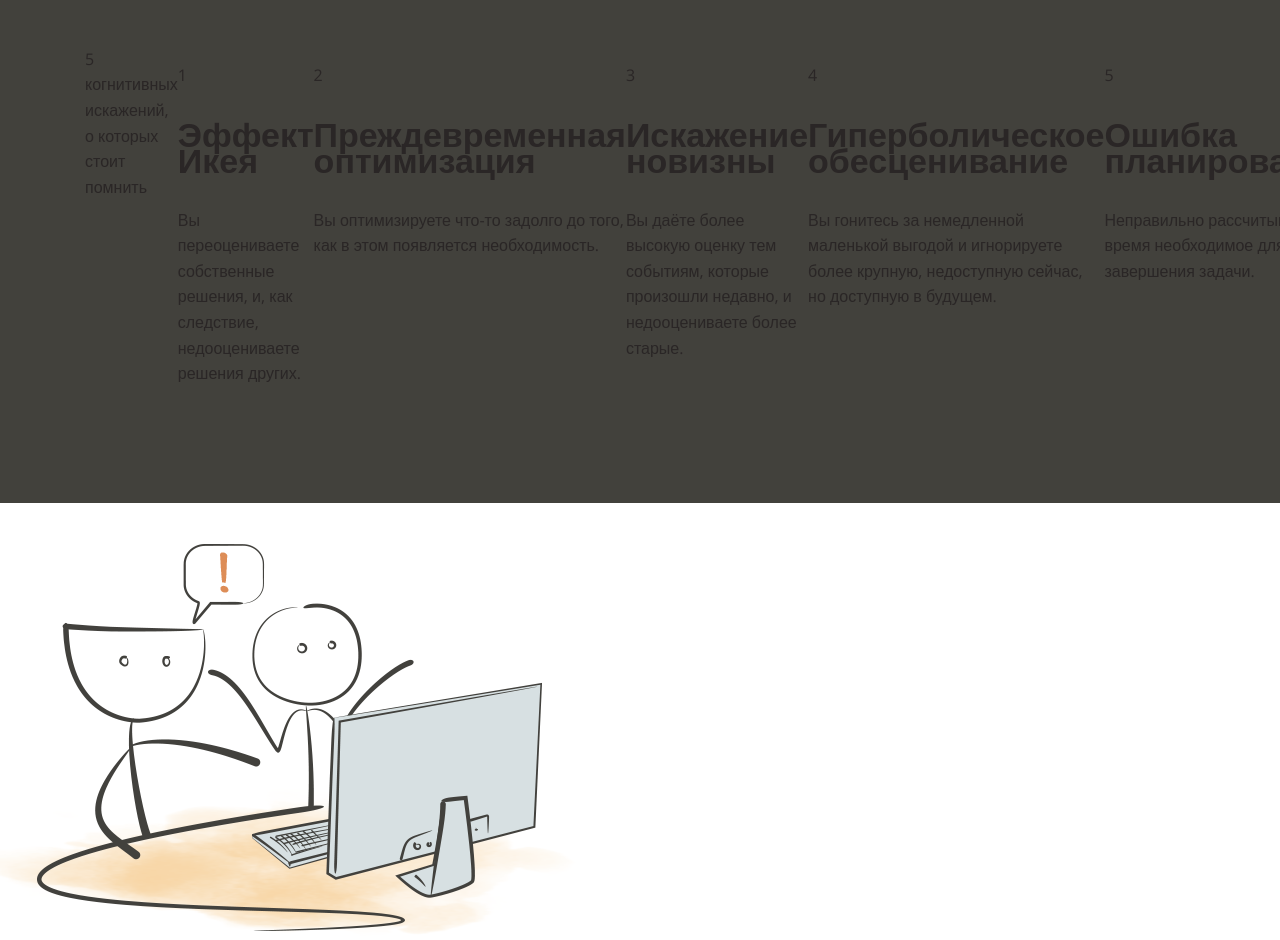
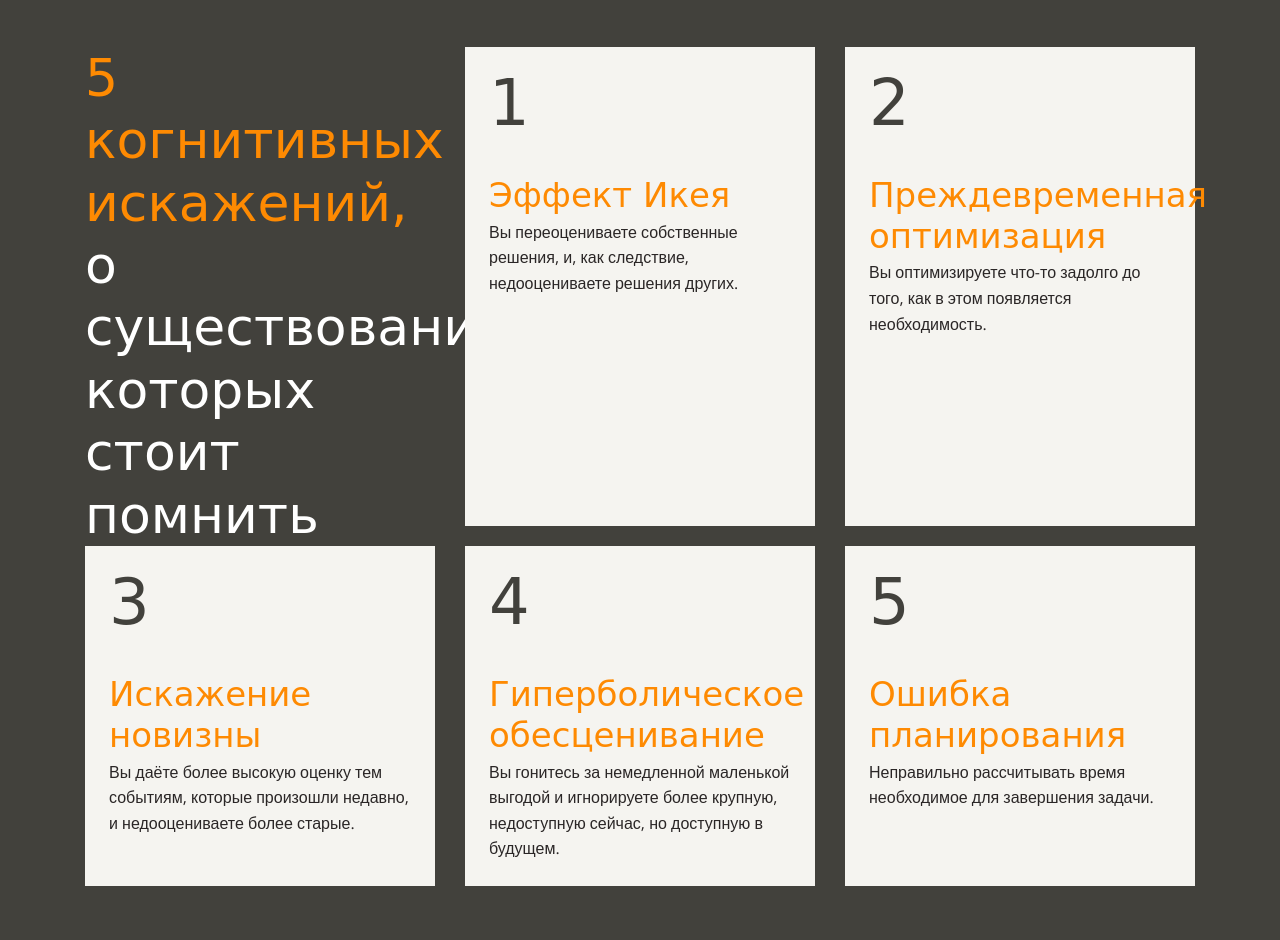
Before and after one commit to malevka/layout-designer-project-lvl1, a website: page src/index.html in a window 1280 px wide. Shown: the part 1820-2760 px from the top of the page. Drawn offline with nearby package versions, Linux system fonts and the light colour scheme; a web font is replaced by a local one.

Commit message:
add page with cards
* add markup for cards
* add styles for cards

```diff
--- a/src/index.html
+++ b/src/index.html
@@ -19,7 +19,7 @@
                 <div class="col">
                     <p>Вместе они формируют что-то вроде замкнутого цикла, и это может привести к длительной потере продуктивности, багам и бесконечному разочарованию.</p>
                     <p>Если мы сможем минимизировать воздействие одного или нескольких из этих факторов, то сможем сломать и цикл, а остатки нейтрализовать.</p>
-                    <a class="btn bg-primary mt-22" href="#cognitive-biases">Подробнее</a>
+                    <a class="link-reset btn btn-primary mt-22" href="#cognitive-biases">Подробнее</a>
                 </div>
             </div>
             </section>
@@ -34,37 +34,38 @@
         </section>
         <section id="cognitive-biases" class="bg-primary-dark">
             <article class="container">
-                <div class="d-flex mt-100" >
-                <div >5 когнитивных искажений, о которых стоит помнить</div>
-                <div>
-                    <p>1</p>
-                    <h3 class="hdr-34">Эффект Икея</h3>
-                    <p>Вы переоцениваете собственные решения, и, как следствие, недооцениваете решения других.</p>
-                </div>
-                <div>
-                    <p>2</p>
-                    <h3 class="hdr-34">Преждевременная оптимизация</h3>
-                    <p>Вы оптимизируете что-то задолго до того, как в этом появляется необходимость.</p>
-                </div>
-                <div>
-                    <p>3</p>
-                    <h3 class="hdr-34">Искажение новизны</h3>
-                    <p>Вы даёте более высокую оценку тем событиям, которые произошли недавно, и недооцениваете более старые.</p>
-                </div>
-                <div>
-                    <p>4</p>
-                    <h3 class="hdr-34">Гиперболическое обесценивание</h3>
-                    <p>Вы гонитесь за немедленной маленькой выгодой и игнорируете более крупную, недоступную сейчас, но доступную в будущем.</p>
-                </div>
-                <div>
-                    <p>5</p>
-                    <h3 class="hdr-34">Ошибка планирования</h3>
-                    <p>Неправильно рассчитывать время необходимое для завершения задачи.</p>
-                </div>
+                <div class="d-flex mt-100 fw-w jc-sb" >
+                <div  class="font-header w-350 fs-52 txt-white"><span class="txt-primary">5 когнитивных искажений,</span><br> о существовании которых стоит помнить</div>
+                <a href="#ikea-effect" class="card card-white link-reset">
+                    <p class=" card-number font-header">1</p>
+                    <h3 class="card-title font-header hdr-34">Эффект Икея</h3>
+                    <p class="m-0">Вы переоцениваете собственные решения, и, как следствие, недооцениваете решения других.</p>
+                </a>
+                <a href="#premature-optimization" class="card card-white link-reset">
+                    <p class=" card-number font-header">2</p>
+                    <h3 class="card-title font-header hdr-34">Преждевременная оптимизация</h3>
+                    <p class="m-0">Вы оптимизируете что-то задолго до того, как в этом появляется необходимость.</p>
+                </a>
+                <a href="#novelty-bias" class="card card-white link-reset">
+                    <p class=" card-number font-header">3</p>
+                    <h3 class="card-title font-header hdr-34">Искажение новизны</h3>
+                    <p class="m-0">Вы даёте более высокую оценку тем событиям, которые произошли недавно, и недооцениваете более старые.</p>
+                </a>
+                <a href="#present-bias" class="card card-white link-reset">
+                    <p class=" card-number font-header">4</p>
+                    <h3 class="card-title font-header hdr-34">Гиперболическое обесценивание</h3>
+                    <p class="m-0">Вы гонитесь за немедленной маленькой выгодой и игнорируете более крупную, недоступную сейчас, но доступную в будущем.</p>
+                </a>
+                <a href="#planning-fallacy" class="card card-white link-reset">
+                    <p class=" card-number font-header">5</p>
+                    <h3 class="card-title font-header hdr-34">Ошибка планирования</h3>
+                    <p class="m-0">Неправильно рассчитывать время необходимое для завершения задачи.</p>
+                </a>
             </div>
             </article>
         </section>
-        <article >
+        <section class="bg">
+            <article id="ikea-effect" class="container">
                 <img src="images/1.png" alt="Senior developer teaches junior developer">
                 <p>Когнитивные искажения</p>
                 <h2 class="hdr-60">Эффект Икея</h2>
@@ -73,7 +74,9 @@
                 <p>Когнитивное искажение называется так из-за того, что потребители зачастую предпочитают покупать товары, которые они могут собрать сами, а не уже собранные кем-то.</p>
                 <p>Мы склонны переоцнивать наши собственные решения и недооценивать решения других. Если вы когда-то работали в компании, которая использовала тупой внутренний инструмент вместо более удобного готового решения, вы понимаете, о чём я говорю.</p>
             </article>
-        <article>
+        </section>
+        <section>
+            <article id="premature-optimization">
                 <p>Когнитивные искажения</p>
                 <h2 class="hdr-60">Преждевременная оптимизация</h2>
                 <p>Вы оптимизируете что-то задолго до того, как в этом появляется необходимость.</p>
@@ -82,7 +85,9 @@
                 <p>Если вы добавите аэродинамический спойлер к своему старому автомобилю вместо ремонта мотора, то автомобиль не станет быстрее.</p>
                 <p>Отличный пример: писать максимально подтюненный и высокопроизводительный код для всего лишь экспериментального проекта.</p>
             </article>
-        <article>
+        </section>
+        <section>
+            <article id="novelty-bias">
                 <img src="images/3.png" alt="A man with a light bulb and a basket of ideas">
                 <p>Когнитивные искажения</p>
                 <h2 class="hdr-60">Искажение новизны</h2>
@@ -91,7 +96,9 @@
                 <p>Часто это искажение настигает нас, когда нужно решение проблемы и… о! Мы как раз только что решили подобную проблему! Давайте использовать это же решение, потому что оно сработало, и мы помним как!</p>
                 <p>Вы замечаете, что пользуетесь теми же рабочими методиками раз за разом? Если да, возможно, вы смотрите на разные проблемы под одним и тем же углом.</p>
             </article>
-        <article>
+        </section>
+        <section>
+            <article id="present-bias">
                 <p>Когнитивные искажения</p>
                 <h2 class="hdr-60">Гиперболическое обесценивание</h2>
                 <p>Вы гонитесь за немедленной маленькой выгодой и игнорируете более крупную, недоступную сейчас, но доступную в будущем.</p>
@@ -100,7 +107,9 @@
                 <p>Вы когда-нибудь откладывали написание теста? Ловили себя на использовании клавиш-стрелок в Vim? Поздравляю, у вас наблюдается гиперболическое обесценивание. </p>
                 <p>Немедленная выгода от использования чего-то быстродоступного значительно смягчает боль, которую нужно перетерпеть, чтобы усвоить правильный синтаксис для перемещения на нужную строчку. Но как только вы поймёте как перемещаться быстрее, выгода в будущем намного выше. В итоге вы сохраните много времени.</p>
             </article>
-        <article>
+        </section>
+        <section>
+            <article id="planning-fallacy">
                 <img src="images/5.png" alt="A man with clock and todo list">
                 <p>Когнитивные искажения</p>
                 <h2 class="hdr-60">Ошибка планирования</h2>
@@ -109,6 +118,7 @@
                 <p>Одно из искажений, которое должно признать большинство из нас. И менеджеры проекта, и сами пользователи продукта — все склонны ставить сроки, в которые невозможно закончить запланированное.</p>
                 <p>Это отлично выражается в старом афоризме: <br>Первые 90% готового кода отнимают первые 90% времени разработки. Оставшиеся 10% отнимают вторые 90% времени разработки.</p>
             </article>
+        </section>
     </main>
     <footer>
         <p>Хотите узнать больше?<br>
--- a/src/styles/atomic.css
+++ b/src/styles/atomic.css
@@ -30,6 +30,10 @@
 
 .h-425 {
   height: 425px;
+}
+
+.w-350 {
+  width: 350px;
 }
 
 .w-1110 {
@@ -75,6 +79,10 @@
 /** TYPOGRAPHY **/
 .ta-c {
   text-align: center;
+}
+
+.fs-64 {
+  font-size: 64px;
 }
 
 .fs-52 {
--- a/src/styles/style.css
+++ b/src/styles/style.css
@@ -6,6 +6,12 @@
 body {
   margin: 0;
   padding: 0;
+}
+
+.link-reset {
+  color: inherit;
+
+  text-decoration: none;
 }
 
 .bg::before {
@@ -28,11 +34,51 @@ body {
   display: inline-block;
 
   padding: 12px 24px;
+}
 
+.btn-primary {
   color: var(--white-color);
+
   font-weight: bold;
 
-  text-decoration: none;
+  background-color: var(--primary-color);
+}
+
+.card {
+  display: inline-block;
+  box-sizing: border-box;
+  width: 350px;
+  margin-bottom: 20px;
+  padding: 24px;
+}
+
+.card-white {
+  background-color: var(--light-color);
+}
+
+.card-number {
+  margin: 0 0 40px 0;
+
+  color: var(--primary-dark-color);
+
+  font-size: 64px;
+
+  line-height: 1em;
+}
+
+.card-title {
+  margin: 0 0 4px 0;
+
+  color: var(--primary-color);
+  font-weight: normal;
+}
+
+.card-white:hover {
+  background-color: var(--primary-color);
+}
+
+.card-white:hover * {
+  color: var(--white-color);
 }
 
 .col {
@@ -69,5 +115,6 @@ body {
 
 .video {
   margin-bottom: -200px;
+
   filter: drop-shadow(0 16px 32px rgba(0, 0, 0, 0.15));
 }
```
Lines whose indentation alone changed are shown as unchanged.
